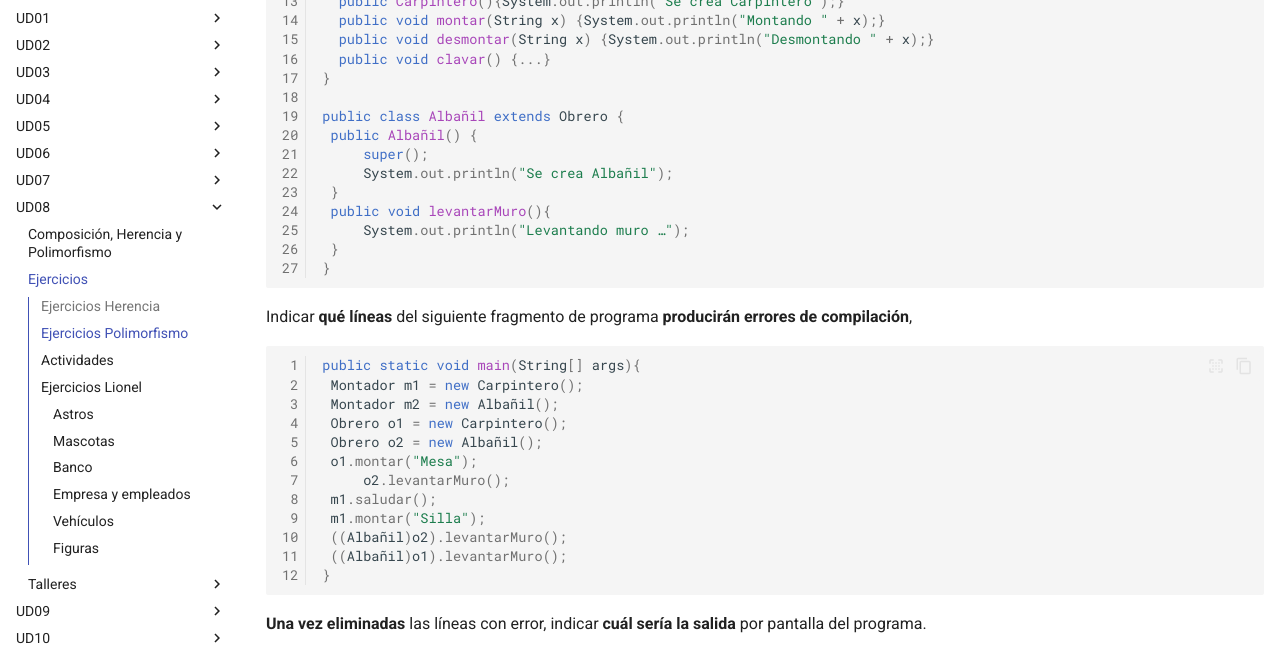
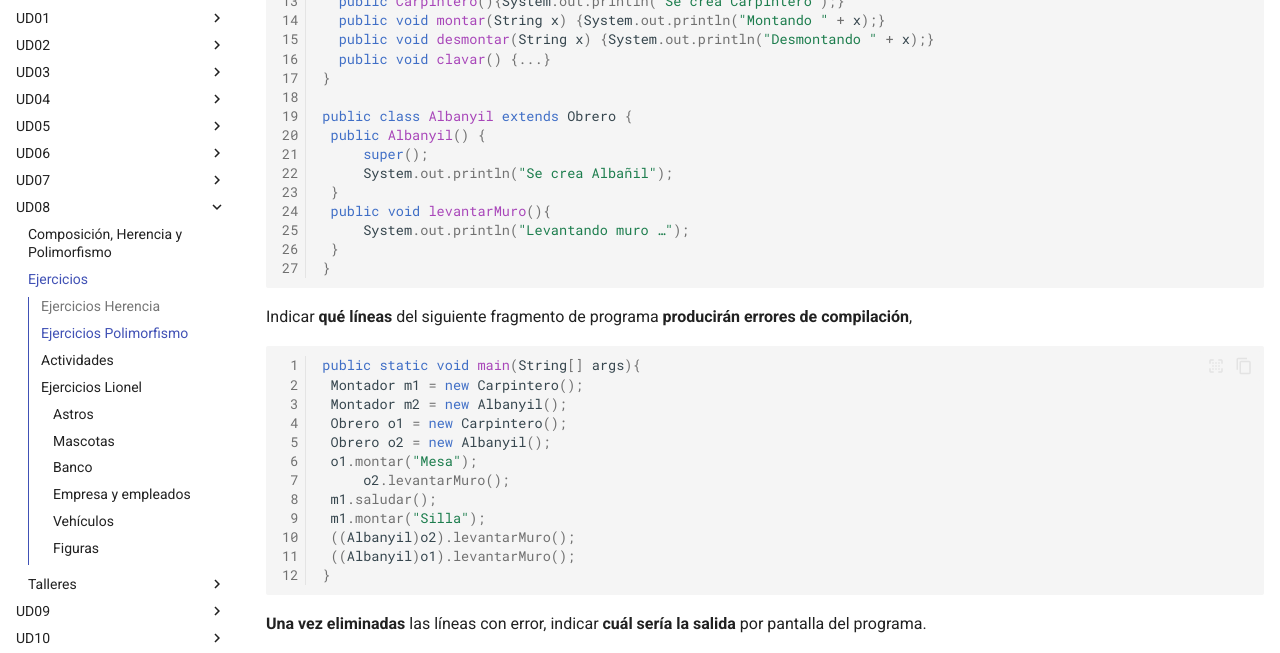
Before and after one commit to martinezpenya/1DAMProgramacion, an MkDocs documentation site: the page built from docs/UD08/UD08_ejercicios_ES.md, in a window 1280 px wide and 900 px high, scrolled down 5125 px. Shown: the part 153-806 px from the top of the window. Built offline with MkDocs 1.6.1 and Material for MkDocs 9.7.7, drawn with Linux system fonts in a browser that asks for light colours; comment, search, counter and statistics services are not loaded.

Commit message:
fix: ñ -> ny

````diff
--- a/docs/UD08/UD08_ejercicios_ES.md
+++ b/docs/UD08/UD08_ejercicios_ES.md
@@ -205,8 +205,8 @@
      public void clavar() {...}
    }
 
-   public class Albañil extends Obrero {
-   	public Albañil() {
+   public class Albanyil extends Obrero {
+   	public Albanyil() {
    		super();
    		System.out.println("Se crea Albañil");
    	}
@@ -221,15 +221,15 @@
    ```java
    public static void main(String[] args){
    	Montador m1 = new Carpintero();
-   	Montador m2 = new Albañil();
+   	Montador m2 = new Albanyil();
    	Obrero o1 = new Carpintero();
-   	Obrero o2 = new Albañil();
+   	Obrero o2 = new Albanyil();
    	o1.montar("Mesa");
     	o2.levantarMuro();
    	m1.saludar();
    	m1.montar("Silla");
-   	((Albañil)o2).levantarMuro();
-   	((Albañil)o1).levantarMuro();
+   	((Albanyil)o2).levantarMuro();
+   	((Albanyil)o1).levantarMuro();
    }
    ```
 
````
